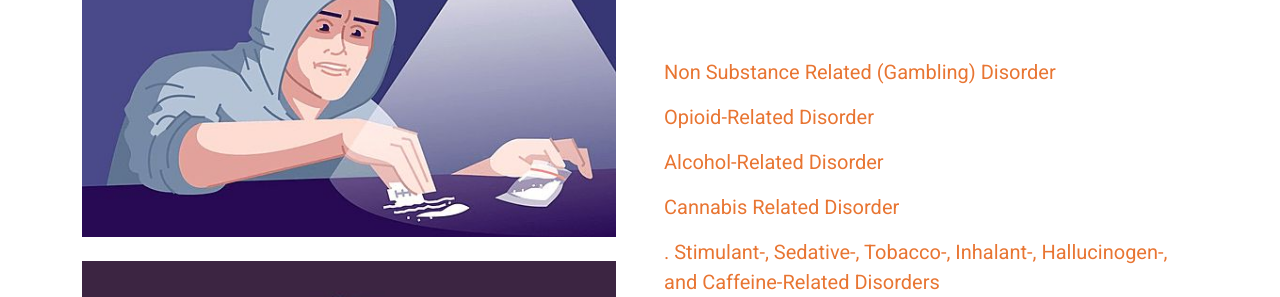
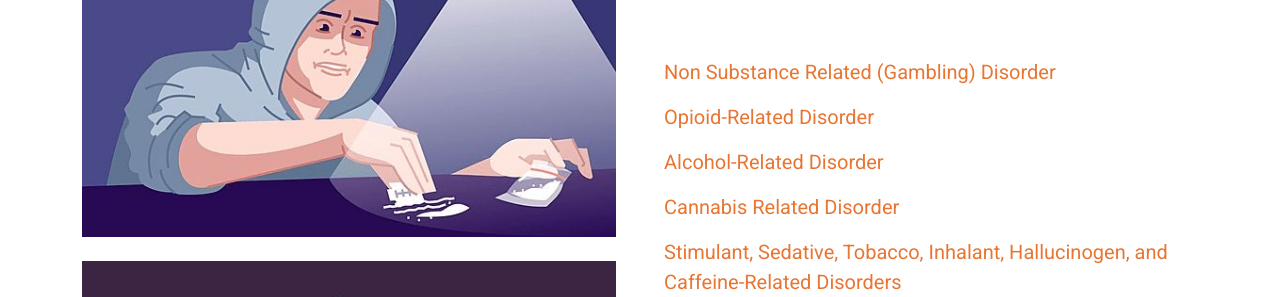
Before and after one commit to sankalp-bot/PsychEase, a plain HTML site: page Substance.html in a window 1280 px wide. Shown: the part 455-752 px from the top of the page. Drawn offline with Linux system fonts and the light colour scheme.

Commit message:
Update Substance.html

```diff
--- a/Substance.html
+++ b/Substance.html
@@ -111,7 +111,7 @@
                   <li><a href="7.2.html" >Opioid-Related Disorder</a></li>
                   <li><a href="7.3.html" >Alcohol-Related Disorder</a></li>
                   <li><a href="7.4.html" >Cannabis Related Disorder</a></li>
-                  <li><a href="7.5.html" >. Stimulant-, Sedative-, Tobacco-, Inhalant-, Hallucinogen-, and Caffeine-Related Disorders</a></li>
+                  <li><a href="7.5.html" >Stimulant, Sedative, Tobacco, Inhalant, Hallucinogen, and Caffeine-Related Disorders</a></li>
 
 
                 </ul>
```
